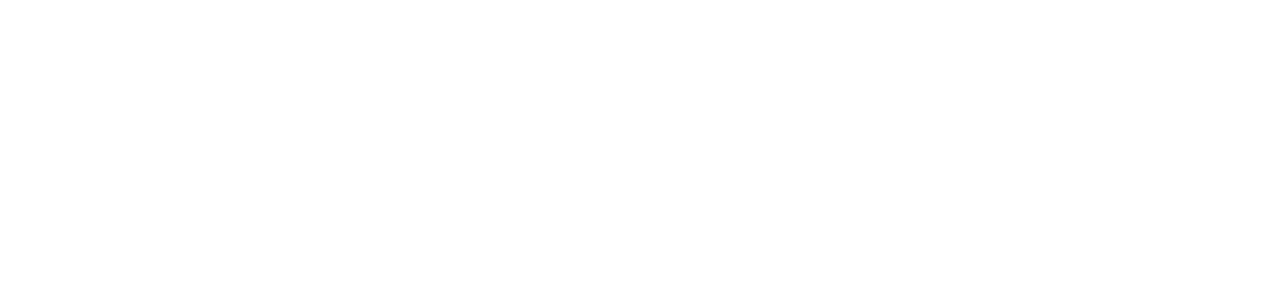
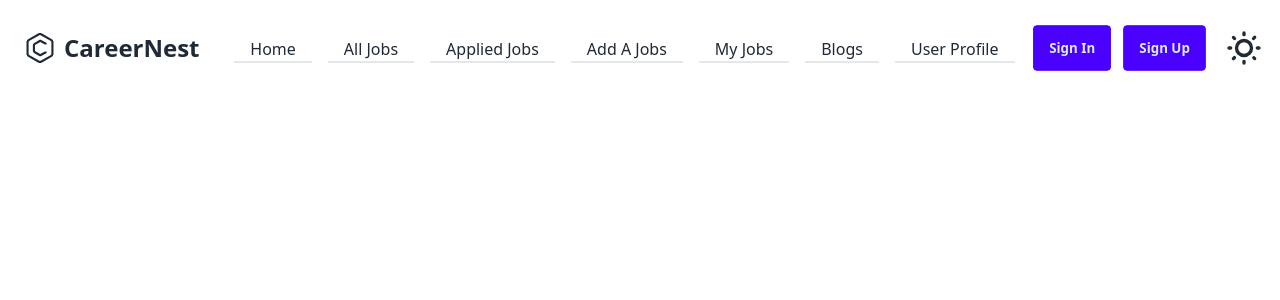
Before and after one commit to AkashAhmed007/job-portal-client, a React (Vite) app: page / in a window 1280 px wide. Shown: the top 300 px of the page. Built offline with nearby package versions, Linux system fonts and the light colour scheme.

Commit message:
navbar created

```diff
--- /dev/null
+++ b/src/Components/Navbar.jsx
@@ -0,0 +1,237 @@
+import { useEffect, useState } from "react";
+function Navbar() {
+  const [theme, setTheme] = useState("light");
+  const handleToggle = (e) => {
+    if (e.target.checked) {
+      setTheme("light");
+    } else {
+      setTheme("dark");
+    }
+  };
+  useEffect(() => {
+    const setLocalStorageTheme = localStorage.setItem("theme", theme);
+    const getTheme = localStorage.getItem(setLocalStorageTheme);
+    document.querySelector("html").setAttribute("data-theme", getTheme);
+  }, [theme]);
+  return (
+    <header className="p-4 dark:bg-gray-100 dark:text-gray-800">
+      <div className="container flex justify-between items-center h-16 mx-auto">
+        <div className="navbar bg-base-100 lg:hidden">
+          <div className="navbar-start">
+            <div className="dropdown">
+              <div
+                tabIndex={0}
+                role="button"
+                className="btn btn-ghost btn-circle"
+              >
+                <svg
+                  xmlns="http://www.w3.org/2000/svg"
+                  fill="none"
+                  viewBox="0 0 24 24"
+                  stroke="currentColor"
+                  className="w-6 h-6 dark:text-gray-800"
+                >
+                  <path
+                    strokeLinecap="round"
+                    strokeLinejoin="round"
+                    strokeWidth="2"
+                    d="M4 6h16M4 12h16M4 18h16"
+                  ></path>
+                </svg>
+              </div>
+              <ul
+                tabIndex={0}
+                className="menu menu-sm dropdown-content bg-base-100 rounded-box z-[1] mt-3 w-52 p-2 shadow"
+              >
+                <li>
+                  <a>Home</a>
+                </li>
+                <li>
+                  <a>All Jobs</a>
+                </li>
+                <li>
+                  <a>Applied Jobs</a>
+                </li>
+                <li>
+                  <a>Add A Job</a>
+                </li>
+                <li>
+                  <a>My Jobs</a>
+                </li>
+                <li>
+                  <a>Blogs</a>
+                </li>
+                <li>
+                  <a>User Profile</a>
+                </li>
+                <li>
+                  <a>Sign In</a>
+                </li>
+                <li>
+                  <a>Sign Up</a>
+                </li>
+              </ul>
+            </div>
+          </div>
+        </div>
+
+        <a
+          rel="noopener noreferrer"
+          href="#"
+          aria-label="Back to homepage"
+          className="flex items-center p-2"
+        >
+          <svg
+            xmlns="http://www.w3.org/2000/svg"
+            fill="currentColor"
+            viewBox="0 0 32 32"
+            className="w-8 h-8 dark:text-violet-600"
+          >
+            <path d="M27.912 7.289l-10.324-5.961c-0.455-0.268-1.002-0.425-1.588-0.425s-1.133 0.158-1.604 0.433l0.015-0.008-10.324 5.961c-0.955 0.561-1.586 1.582-1.588 2.75v11.922c0.002 1.168 0.635 2.189 1.574 2.742l0.016 0.008 10.322 5.961c0.455 0.267 1.004 0.425 1.59 0.425 0.584 0 1.131-0.158 1.602-0.433l-0.014 0.008 10.322-5.961c0.955-0.561 1.586-1.582 1.588-2.75v-11.922c-0.002-1.168-0.633-2.189-1.573-2.742zM27.383 21.961c0 0.389-0.211 0.73-0.526 0.914l-0.004 0.002-10.324 5.961c-0.152 0.088-0.334 0.142-0.53 0.142s-0.377-0.053-0.535-0.145l0.005 0.002-10.324-5.961c-0.319-0.186-0.529-0.527-0.529-0.916v-11.922c0-0.389 0.211-0.73 0.526-0.914l0.004-0.002 10.324-5.961c0.152-0.090 0.334-0.143 0.53-0.143s0.377 0.053 0.535 0.144l-0.006-0.002 10.324 5.961c0.319 0.185 0.529 0.527 0.529 0.916z"></path>
+            <path d="M22.094 19.451h-0.758c-0.188 0-0.363 0.049-0.515 0.135l0.006-0.004-4.574 2.512-5.282-3.049v-6.082l5.282-3.051 4.576 2.504c0.146 0.082 0.323 0.131 0.508 0.131h0.758c0.293 0 0.529-0.239 0.529-0.531v-0.716c0-0.2-0.11-0.373-0.271-0.463l-0.004-0.002-5.078-2.777c-0.293-0.164-0.645-0.26-1.015-0.26-0.39 0-0.756 0.106-1.070 0.289l0.010-0.006-5.281 3.049c-0.636 0.375-1.056 1.055-1.059 1.834v6.082c0 0.779 0.422 1.461 1.049 1.828l0.009 0.006 5.281 3.049c0.305 0.178 0.67 0.284 1.061 0.284 0.373 0 0.723-0.098 1.027-0.265l-0.012 0.006 5.080-2.787c0.166-0.091 0.276-0.265 0.276-0.465v-0.716c0-0.293-0.238-0.529-0.529-0.529z"></path>
+          </svg>
+          <span className="ml-2 font-bold text-2xl">CareerNest</span>
+        </a>
+
+        <div className="flex items-center justify-around md:space-x-4">
+          <ul className="items-center hidden space-x-3 lg:flex">
+            <ul className="items-stretch hidden space-x-4 lg:flex">
+              <li className="flex">
+                <a
+                  rel="noopener noreferrer"
+                  href="#"
+                  className="flex items-center px-4 -mb-1 border-b-2 dark:border- dark:text-violet-600 dark:border-violet-600"
+                >
+                  Home
+                </a>
+              </li>
+              <li className="flex">
+                <a
+                  rel="noopener noreferrer"
+                  href="#"
+                  className="flex items-center px-4 -mb-1 border-b-2 dark:border-"
+                >
+                  All Jobs
+                </a>
+              </li>
+              <li className="flex">
+                <a
+                  rel="noopener noreferrer"
+                  href="#"
+                  className="flex items-center px-4 -mb-1 border-b-2 dark:border-"
+                >
+                  Applied Jobs
+                </a>
+              </li>
+              <li className="flex">
+                <a
+                  rel="noopener noreferrer"
+                  href="#"
+                  className="flex items-center px-4 -mb-1 border-b-2 dark:border-"
+                >
+                  Add A Jobs
+                </a>
+              </li>
+              <li className="flex">
+                <a
+                  rel="noopener noreferrer"
+                  href="#"
+                  className="flex items-center px-4 -mb-1 border-b-2 dark:border-"
+                >
+                  My Jobs
+                </a>
+              </li>
+              <li className="flex">
+                <a
+                  rel="noopener noreferrer"
+                  href="#"
+                  className="flex items-center px-4 -mb-1 border-b-2 dark:border-"
+                >
+                  Blogs
+                </a>
+              </li>
+              <li className="flex">
+                <a
+                  rel="noopener noreferrer"
+                  href="#"
+                  className="flex items-center px-4 -mb-1 border-b-2 dark:border-"
+                >
+                  User Profile
+                </a>
+              </li>
+            </ul>
+          </ul>
+
+          <div className="flex justify-between gap-2">
+            <button className="btn btn-primary text-blue-100 hidden font-semibold rounded lg:block">
+              Sign In
+            </button>
+            <button className="btn btn-primary text-blue-100 hidden font-semibold rounded lg:block">
+              Sign Up
+            </button>
+          </div>
+
+
+          {/* <div className="dropdown dropdown-end">
+      <div tabIndex={0} role="button" className="btn btn-ghost btn-circle avatar">
+        <div className="w-10 rounded-full">
+          <img
+            alt="Tailwind CSS Navbar component"
+            src="https://img.daisyui.com/images/stock/photo-1534528741775-53994a69daeb.webp" />
+        </div>
+      </div>
+      <ul
+        tabIndex={0}
+        className="menu menu-sm dropdown-content bg-base-100 rounded-box z-[1] mt-3 w-52 p-2 shadow">
+        <li>
+          <a className="justify-between">
+            Profile
+            <span className="badge">New</span>
+          </a>
+        </li>
+        <li><a>Settings</a></li>
+        <li><a>Logout</a></li>
+      </ul>
+    </div> */}
+
+
+
+
+
+
+
+
+
+
+
+
+
+          <label className="swap swap-rotate">
+            <input
+              onChange={handleToggle}
+              type="checkbox"
+              value="dark"
+              className="theme-controller"
+            />
+            <svg
+              className="swap-off h-10 w-10 fill-current"
+              xmlns="http://www.w3.org/2000/svg"
+              viewBox="0 0 24 24"
+            >
+              <path d="M5.64,17l-.71.71a1,1,0,0,0,0,1.41,1,1,0,0,0,1.41,0l.71-.71A1,1,0,0,0,5.64,17ZM5,12a1,1,0,0,0-1-1H3a1,1,0,0,0,0,2H4A1,1,0,0,0,5,12Zm7-7a1,1,0,0,0,1-1V3a1,1,0,0,0-2,0V4A1,1,0,0,0,12,5ZM5.64,7.05a1,1,0,0,0,.7.29,1,1,0,0,0,.71-.29,1,1,0,0,0,0-1.41l-.71-.71A1,1,0,0,0,4.93,6.34Zm12,.29a1,1,0,0,0,.7-.29l.71-.71a1,1,0,1,0-1.41-1.41L17,5.64a1,1,0,0,0,0,1.41A1,1,0,0,0,17.66,7.34ZM21,11H20a1,1,0,0,0,0,2h1a1,1,0,0,0,0-2Zm-9,8a1,1,0,0,0-1,1v1a1,1,0,0,0,2,0V20A1,1,0,0,0,12,19ZM18.36,17A1,1,0,0,0,17,18.36l.71.71a1,1,0,0,0,1.41,0,1,1,0,0,0,0-1.41ZM12,6.5A5.5,5.5,0,1,0,17.5,12,5.51,5.51,0,0,0,12,6.5Zm0,9A3.5,3.5,0,1,1,15.5,12,3.5,3.5,0,0,1,12,15.5Z" />
+            </svg>
+            <svg
+              className="swap-on h-10 w-10 fill-current"
+              xmlns="http://www.w3.org/2000/svg"
+              viewBox="0 0 24 24"
+            >
+              <path d="M21.64,13a1,1,0,0,0-1.05-.14,8.05,8.05,0,0,1-3.37.73A8.15,8.15,0,0,1,9.08,5.49a8.59,8.59,0,0,1,.25-2A1,1,0,0,0,8,2.36,10.14,10.14,0,1,0,22,14.05,1,1,0,0,0,21.64,13Zm-9.5,6.69A8.14,8.14,0,0,1,7.08,5.22v.27A10.15,10.15,0,0,0,17.22,15.63a9.79,9.79,0,0,0,2.1-.22A8.11,8.11,0,0,1,12.14,19.73Z" />
+            </svg>
+          </label>
+        </div>
+      </div>
+    </header>
+  );
+}
+
+export default Navbar;
--- a/src/Root/RootLayout.jsx
+++ b/src/Root/RootLayout.jsx
@@ -1,7 +1,9 @@
 import { Outlet } from "react-router-dom"
+import Navbar from "../components/Navbar"
 function RootLayout() {
   return (
     <>
+    <Navbar></Navbar>
     <Outlet></Outlet>
     </>
   )
```
Also changed, not shown: src/Router/Router.jsx (line endings or trailing spaces).
